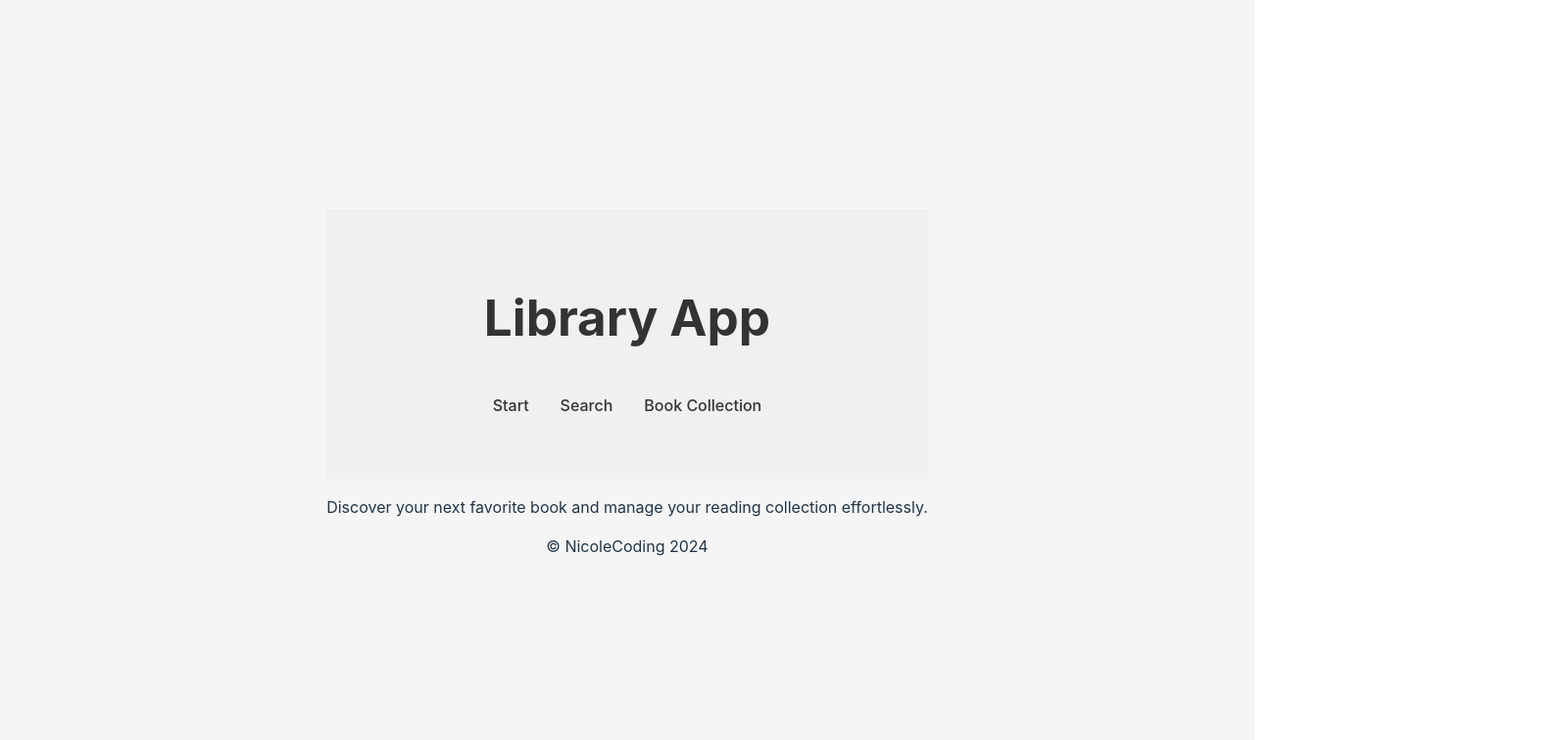
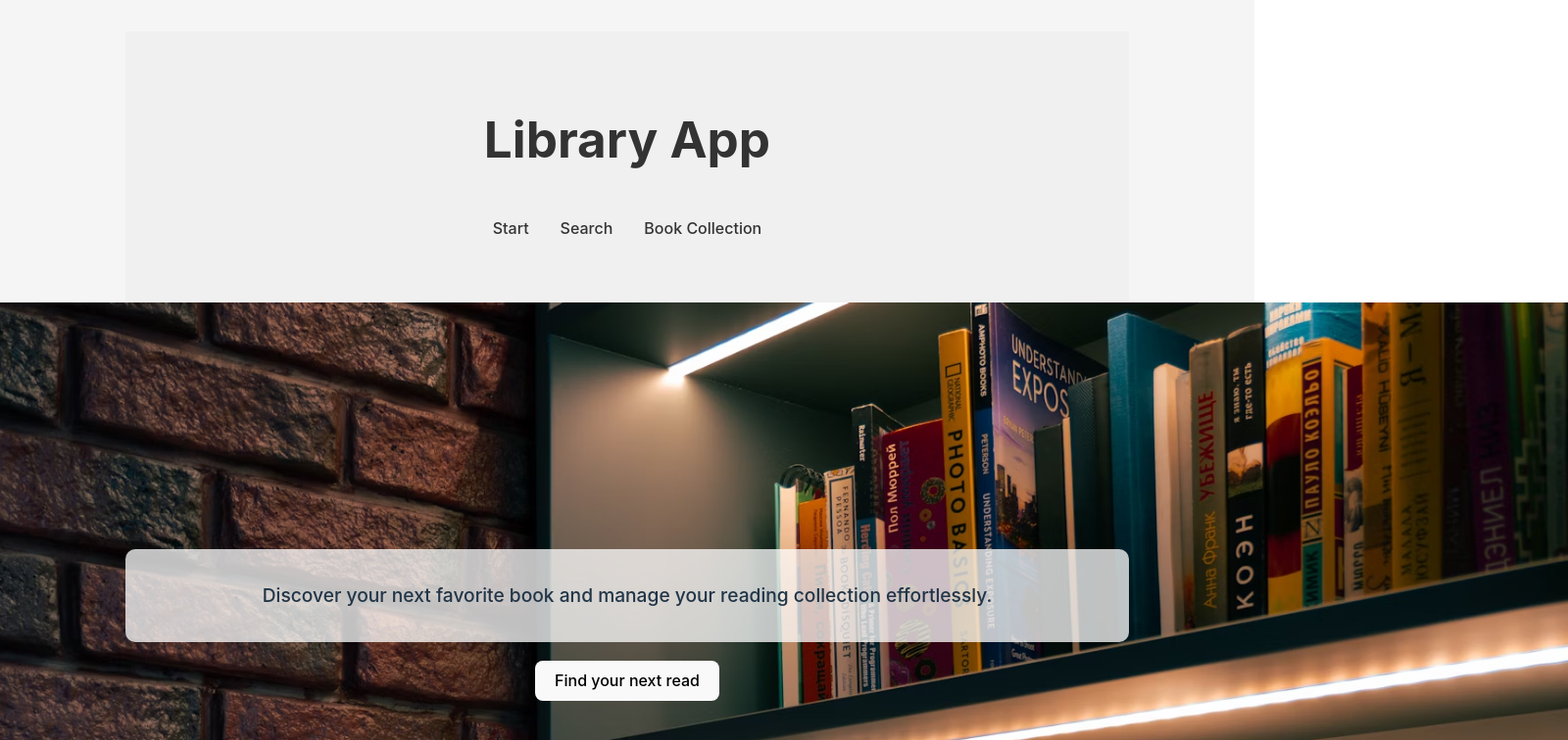
Before and after one commit to NicoleCoding/BookVault, a React (Vite) app: page / in a window 1280 px wide. Shown: the top 756 px of the page at 98% size, 1600 px wide, since content can reach past the window. Built offline with nearby package versions, Linux system fonts and the light colour scheme.

Commit message:
- Added hero section on start page

```diff
--- a/src/App.css
+++ b/src/App.css
@@ -8,6 +8,37 @@
 body {
   background-color: #F5F5F5;
 
+}
+
+#container {
+  display: flex;
+  flex-direction: column;
+  align-items: center;
+}
+
+#hero {
+  background-image: url("./assets/bookshelf.avif");
+  background-size: cover;
+  height: 40rem;
+  width: 187.5%;
+  margin: 0;
+  padding: 0;
+  display: flex;
+  flex-direction: column;
+  justify-content: center;
+  align-items: center;
+  position: relative;
+}
+
+#hero-text {
+  background-color: rgba(255, 255, 255, 0.75);
+  border-radius: 10px;
+  text-align: center;
+  width: 60rem;
+  font-size: larger;
+  line-height: 1.6;
+  padding: 2rem;
+  font-weight: 500;
 }
 
 #searchbar {
--- a/src/pages/StartPage.jsx
+++ b/src/pages/StartPage.jsx
@@ -1,7 +1,15 @@
+import { Link } from "react-router-dom"
+import Button from "../components/Button"
+
 export default function StartPage() {
     return (
-        <div>
-            <p>Discover your next favorite book and manage your reading collection effortlessly. </p>
+        <div id="container">
+            <section id="hero">
+                <p id="hero-text">Discover your next favorite book and manage your reading collection effortlessly. </p>
+                <Link to="/search">
+                <Button text="Find your next read"/>
+                </Link>
+            </section>
         </div>
     )
 }
```
Also changed, not shown: src/assets/bookshelf.avif (added).
